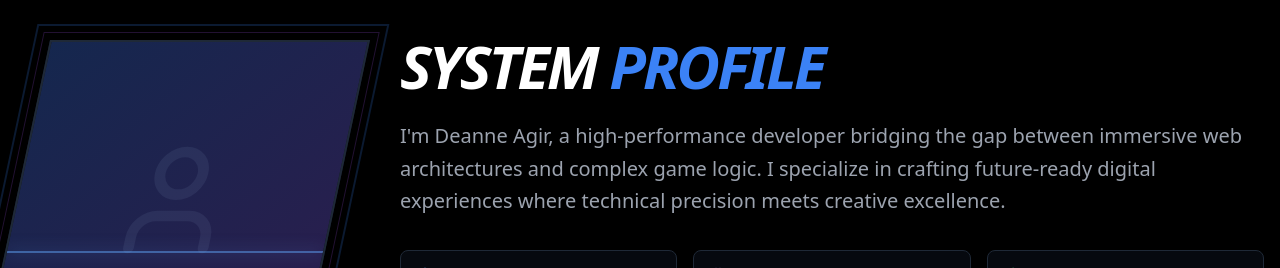
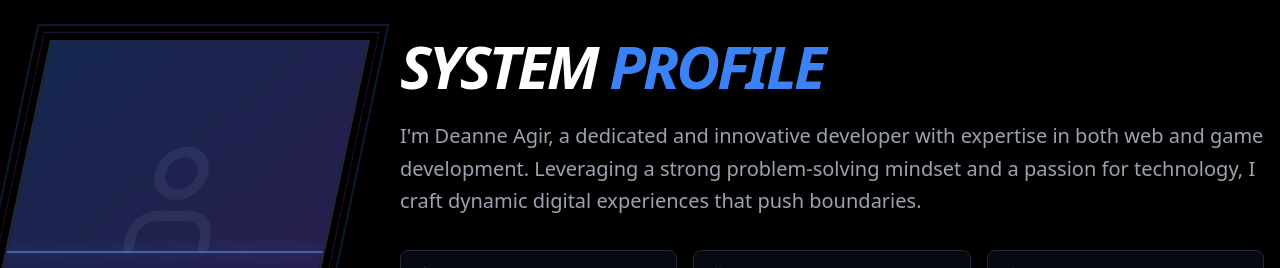
Before and after one commit to Dyno-dev07/My-Portfolio, a React (Vite) app: page / in a window 1280 px wide. Shown: the part 860-1128 px from the top of the page. Built offline with nearby package versions, Linux system fonts and the light colour scheme.

Commit message:
[dyad] Updating the About section description - wrote 1 file(s)

```diff
--- a/src/components/sections/AboutSection.tsx
+++ b/src/components/sections/AboutSection.tsx
@@ -79,7 +79,7 @@ const AboutSection = () => {
                 SYSTEM <span className="text-blue-500">PROFILE</span>
               </h2>
               <p className="text-xl text-gray-400 font-medium leading-relaxed mb-8">
-                I'm Deanne Agir, a high-performance developer bridging the gap between immersive web architectures and complex game logic. I specialize in crafting future-ready digital experiences where technical precision meets creative excellence.
+                I'm Deanne Agir, a dedicated and innovative developer with expertise in both web and game development. Leveraging a strong problem-solving mindset and a passion for technology, I craft dynamic digital experiences that push boundaries.
               </p>
             </motion.div>
 
```
